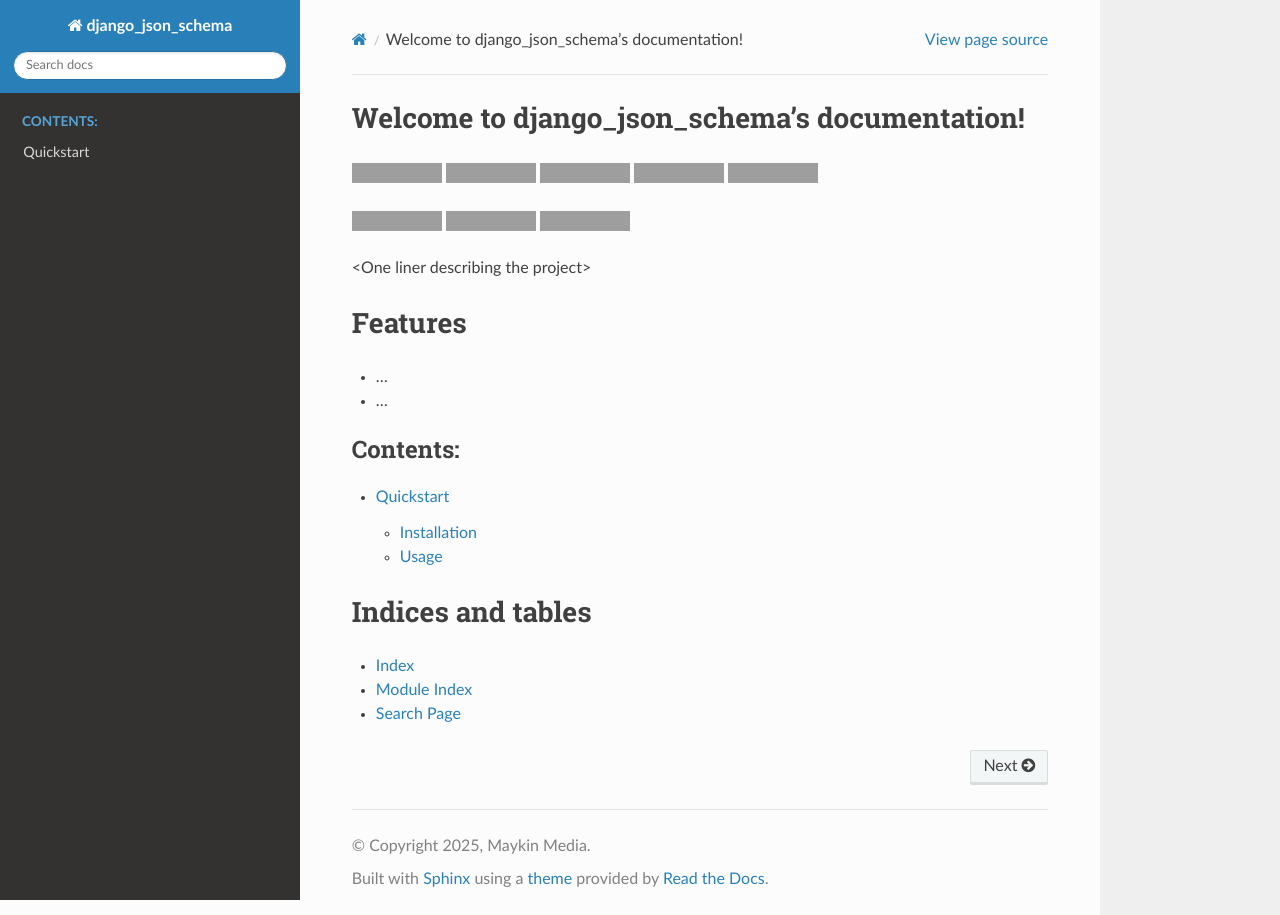
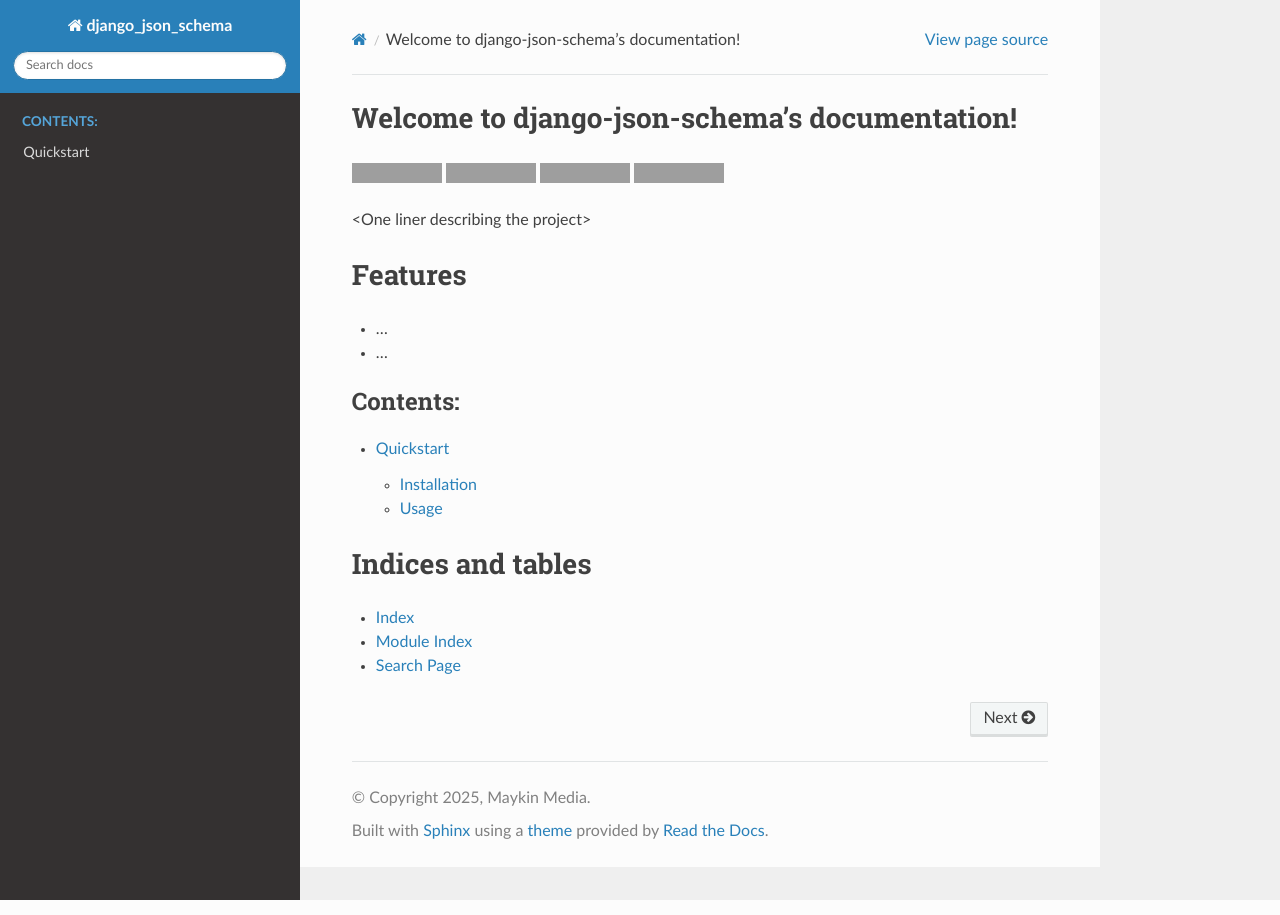
Before and after one commit to maykinmedia/django-json-schema, a Sphinx documentation site: the page built from docs/index.rst, in a window 1280 px wide. Built offline with Sphinx 7.4.7 and the Read the Docs theme 3.1.0, drawn with Linux system fonts in a browser that asks for light colours; grey boxes are pictures that could not be loaded.

Commit message:
Update links

```diff
--- a/docs/index.rst
+++ b/docs/index.rst
@@ -1,13 +1,14 @@
-.. django_json_schema documentation master file, created by startproject.
+.. django-json-schema documentation master file, created by startproject.
    You can adapt this file completely to your liking, but it should at least
    contain the root `toctree` directive.
 
-Welcome to django_json_schema's documentation!
+Welcome to django-json-schema's documentation!
 =================================================
 
-|build-status| |code-quality| |black| |coverage| |docs|
+|build-status| |code-quality| |black| |coverage|
 
-|python-versions| |django-versions| |pypi-version|
+..
+   |docs| |python-versions| |django-versions| |pypi-version|
 
 <One liner describing the project>
 
@@ -33,28 +34,29 @@
 * :ref:`search`
 
 
-.. |build-status| image:: https://github.com/maykinmedia/django_json_schema/workflows/Run%20CI/badge.svg
+.. |build-status| image:: https://github.com/maykinmedia/django-json-schema/workflows/Run%20CI/badge.svg
     :alt: Build status
-    :target: https://github.com/maykinmedia/django_json_schema/actions?query=workflow%3A%22Run+CI%22
+    :target: https://github.com/maykinmedia/django-json-schema/actions?query=workflow%3A%22Run+CI%22
 
-.. |code-quality| image:: https://github.com/maykinmedia/django_json_schema/workflows/Code%20quality%20checks/badge.svg
+.. |code-quality| image:: https://github.com/maykinmedia/django-json-schema/workflows/Code%20quality%20checks/badge.svg
      :alt: Code quality checks
-     :target: https://github.com/maykinmedia/django_json_schema/actions?query=workflow%3A%22Code+quality+checks%22
+     :target: https://github.com/maykinmedia/django-json-schema/actions?query=workflow%3A%22Code+quality+checks%22
 
 .. |black| image:: https://img.shields.io/badge/code%20style-black-000000.svg
     :target: https://github.com/psf/black
 
-.. |coverage| image:: https://codecov.io/gh/maykinmedia/django_json_schema/branch/master/graph/badge.svg
-    :target: https://codecov.io/gh/maykinmedia/django_json_schema
+.. |coverage| image:: https://codecov.io/gh/maykinmedia/django-json-schema/branch/master/graph/badge.svg
+    :target: https://codecov.io/gh/maykinmedia/django-json-schema
     :alt: Coverage status
 
-.. |docs| image:: https://readthedocs.org/projects/django_json_schema/badge/?version=latest
-    :target: https://django_json_schema.readthedocs.io/en/latest/?badge=latest
-    :alt: Documentation Status
+..
+   .. |docs| image:: https://readthedocs.org/projects/django-json-schema/badge/?version=latest
+       :target: https://django-json-schema.readthedocs.io/en/latest/?badge=latest
+       :alt: Documentation Status
 
-.. |python-versions| image:: https://img.shields.io/pypi/pyversions/django_json_schema.svg
+   .. |python-versions| image:: https://img.shields.io/pypi/pyversions/django-json-schema.svg
 
-.. |django-versions| image:: https://img.shields.io/pypi/djversions/django_json_schema.svg
+   .. |django-versions| image:: https://img.shields.io/pypi/djversions/django-json-schema.svg
 
-.. |pypi-version| image:: https://img.shields.io/pypi/v/django_json_schema.svg
-    :target: https://pypi.org/project/django_json_schema/
+   .. |pypi-version| image:: https://img.shields.io/pypi/v/django-json-schema.svg
+       :target: https://pypi.org/project/django-json-schema/
--- a/docs/quickstart.rst
+++ b/docs/quickstart.rst
@@ -9,7 +9,7 @@
 
 .. code-block:: bash
 
-    pip install django_json_schema
+    pip install django-json-schema
 
 
 Usage
```
Also changed, not shown: README.rst (+15 -15 lines), 2 other files.
